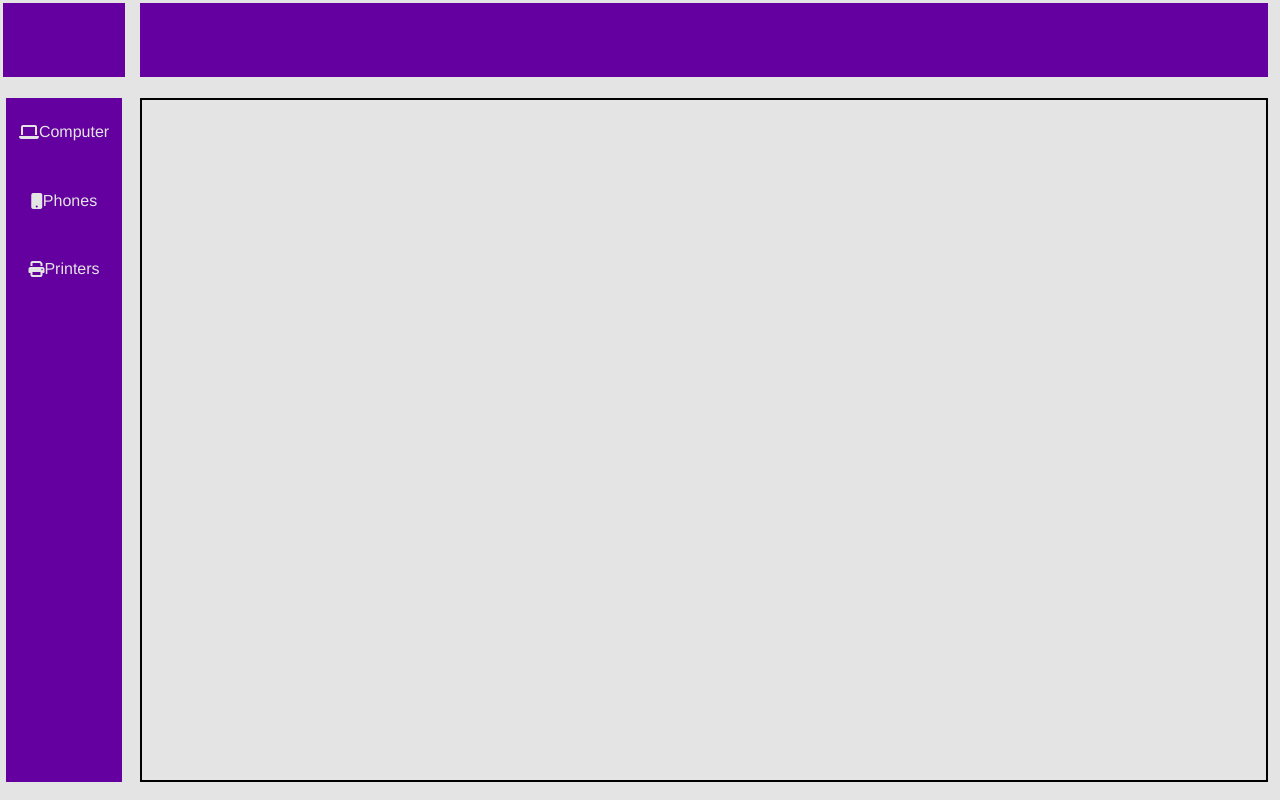
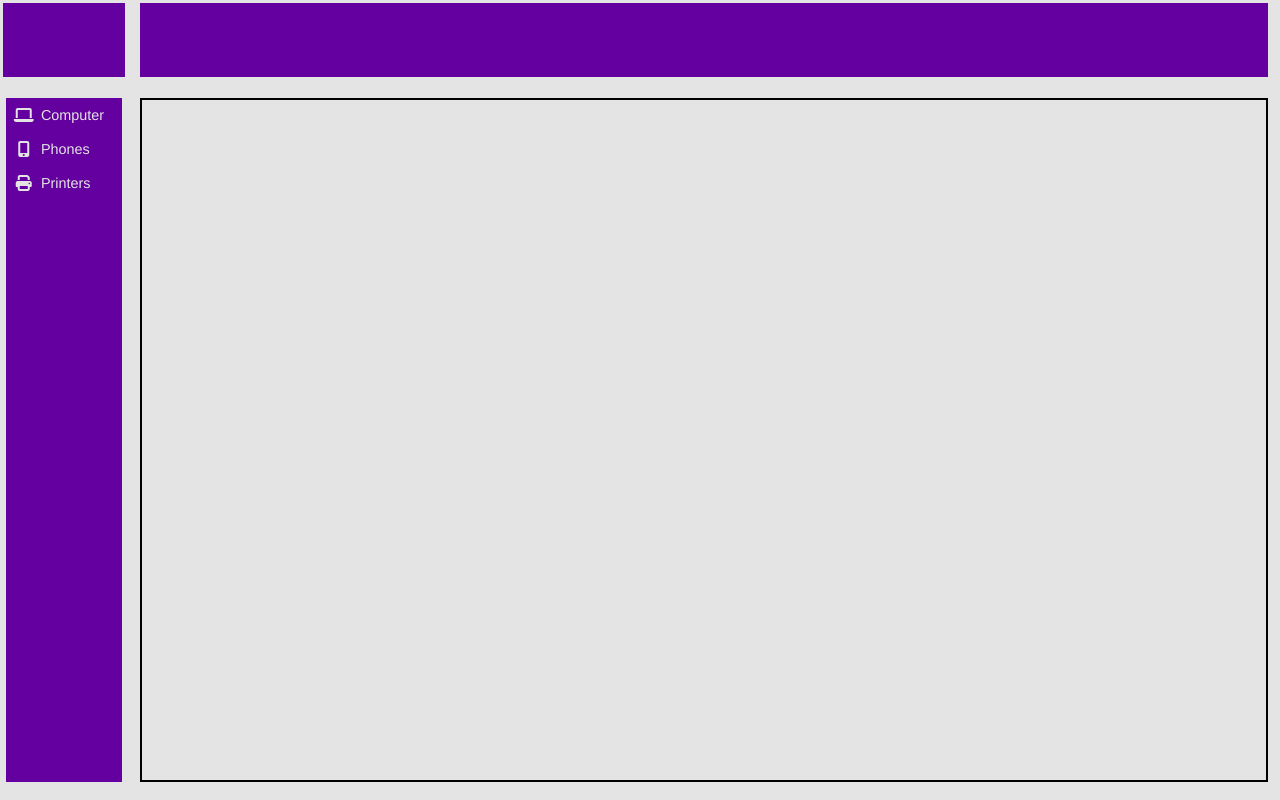
Before and after one commit to olavskoo/it_inventory_v1, a React (Create React App) app: page / in a window 1280 px wide. Built offline with nearby package versions, Linux system fonts and the light colour scheme.

Commit message:
SideBar
Alignment of icons

```diff
--- a/src/components/@Body/@SideBar/index.jsx
+++ b/src/components/@Body/@SideBar/index.jsx
@@ -7,9 +7,16 @@ export default function SideBar(){
     return(
         <>
         <Styled.MainContainer>
-            <Styled.LinksContainer><i class="fa-solid fa-laptop"></i>Computer</Styled.LinksContainer>
-            <Styled.LinksContainer><i class="fa-solid fa-mobile-button"></i>Phones</Styled.LinksContainer>
-            <Styled.LinksContainer><i class="fa-solid fa-print"></i>Printers</Styled.LinksContainer>
+            <Styled.LinksContainer>
+                <Styled.LinksIcon><i class="fa-solid fa-laptop"></i></Styled.LinksIcon>
+                <Styled.LinksText>Computer</Styled.LinksText>
+            </Styled.LinksContainer>
+                <Styled.LinksContainer><Styled.LinksIcon><i class="fa-solid fa-mobile-screen-button"></i></Styled.LinksIcon>
+                <Styled.LinksText>Phones</Styled.LinksText>
+            </Styled.LinksContainer>
+                <Styled.LinksContainer><Styled.LinksIcon><i class="fa-solid fa-print"></i></Styled.LinksIcon>
+                <Styled.LinksText>Printers</Styled.LinksText>
+            </Styled.LinksContainer>
         </Styled.MainContainer>
         </>
     )
--- a/src/components/@Body/@SideBar/styled.jsx
+++ b/src/components/@Body/@SideBar/styled.jsx
@@ -7,11 +7,27 @@ export const MainContainer = styled.div`
     height: 95%;
     background-color: #6400A0;
 `
-export const LinksContainer = styled.div`
+export const LinksContainer = styled.a`
     display: flex;
+    width: 100%;
+    height: 5%;
+    color: #E4E4E4;
+    &:hover{
+        cursor: pointer;
+        color: #A9A9A9;
+    }
+`
+export const LinksIcon = styled.div`
+    display: flex;
+    justify-content: center;
     align-items: center;
-    justify-content: center;
-    width: 100%;
-    height: 10%;
-    color: #E4E4E4;
+    width: 30%;
+    height: 100%;
 `
+export const LinksText = styled.div`
+    display: flex;
+    font-size: 90%;
+    align-items: center;
+    width: 65%;
+    height: 100%
+`
```
